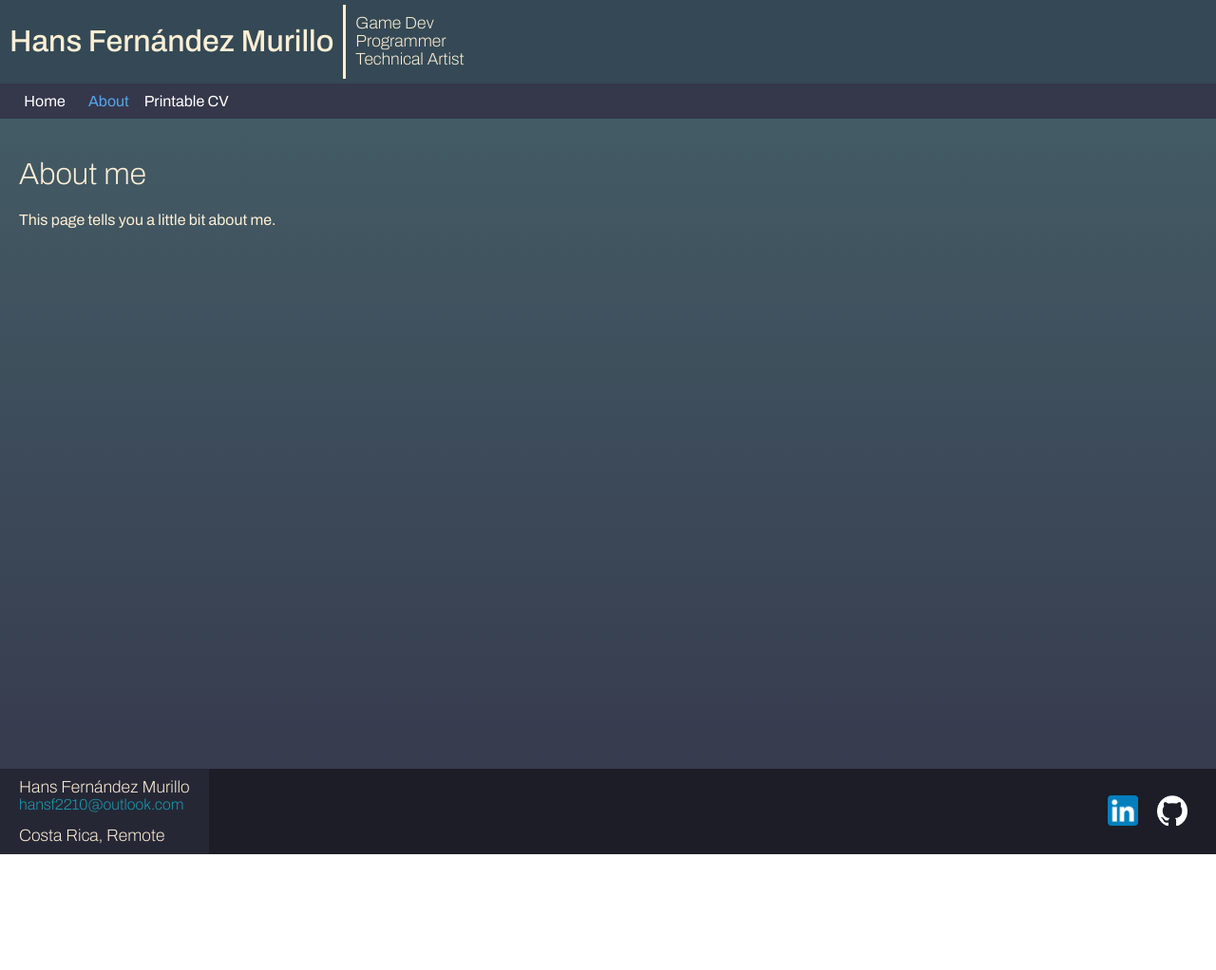
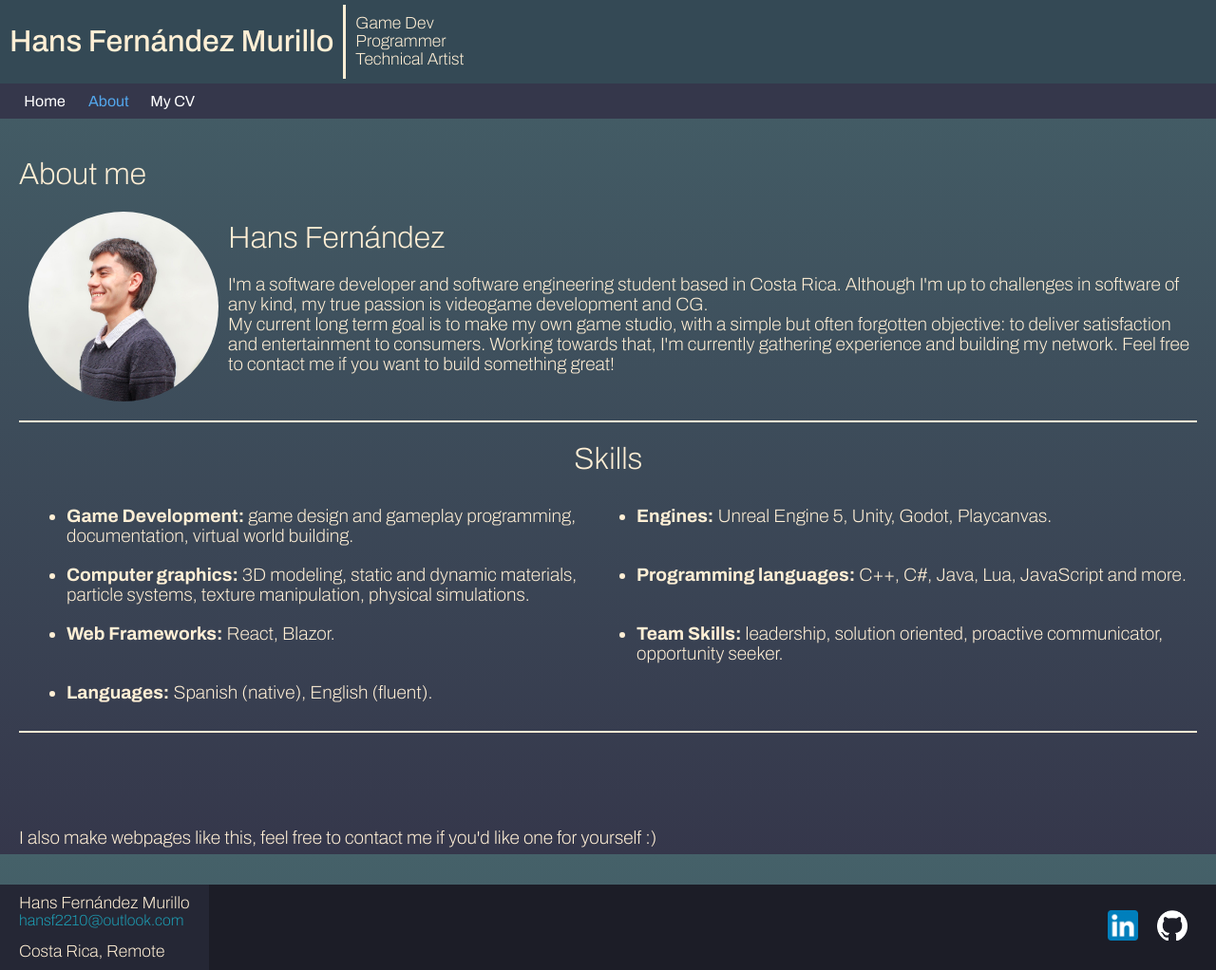
Before and after one commit to hansfdev/myportfolio, a Jekyll site: the page built from about.md, in a window 1280 px wide. Shown: the whole page at 95% size. Built offline with Jekyll 4.4.1, drawn with Linux system fonts in a browser that asks for light colours; before the commit the page ends 900 px from its top, so only the background shows below that.

Commit message:
added about section

```diff
--- a/_includes/navigation.html
+++ b/_includes/navigation.html
@@ -12,6 +12,6 @@
         {% for item in site.data.navigation %}
             <a href="{{ item.link | relative_url}}" {% if page.url == item.link  %}class="current"{% endif %}>{{ item.name }}</a>
         {% endfor %}
-        <a href="{{'/assets/files/CV_Hans.pdf' | relative_url}}">Printable CV</a>
+        <a href="{{'/assets/files/CV_Hans.pdf' | relative_url}}">My CV</a>
     </nav>
 </div>
--- a/_sass/main.scss
+++ b/_sass/main.scss
@@ -327,6 +327,49 @@ nav a:active {
   margin: 20px;
 }
 
+.profile-info-container{
+  display: flex;
+  flex-wrap: wrap;
+  width: 100%;
+  justify-content: center;
+}
+
+.profile-pic{
+  flex: 1 2 200px;
+  max-width: 200px;
+  border-radius: 100%;
+  margin-top: auto;
+  margin-bottom: auto;
+  margin-left: 10px;
+  margin-right: 10px;
+}
+
+.profile-info-container div{
+  vertical-align: top;
+  flex: 1 1 400px;
+  margin: 10px 0px auto 0px;
+}
+
+.profile-info-container h1{
+  margin-top: auto;
+}
+
+.skill-list{
+  display: flex;
+  flex-wrap: wrap;
+  justify-content: center;
+  max-width: 100%;
+  margin-left: auto;
+  margin-right: auto;
+}
+
+.skill-list li{
+  flex: 1 0;
+  min-width: max(40%, 300px);
+  margin: 10px;
+  text-align: left;
+}
+
 @media (min-width: 1200px) {
   nav{
     text-align: left;
--- a/about.md
+++ b/about.md
@@ -4,5 +4,24 @@ title: About
 ---
 <div class="maincontent">
     <h1>About me</h1>
-    This page tells you a little bit about me.
+    <div class="profile-info-container">
+        <img src="{{'/assets/images/profile-pic.jpg' | relative_url }}" class="profile-pic">
+        <div>
+            <h1>Hans Fernández</h1>
+            <p>I'm a software developer and software engineering student based in Costa Rica. Although I'm up to challenges in software of any kind, my true passion is videogame development and CG. <br> My current long term goal is to make my own game studio, with a simple but often forgotten objective: to deliver satisfaction and entertainment to consumers. Working towards that, I'm currently gathering experience and building my network. Feel free to contact me if you want to build something great!</p>
+        </div>
+    </div>
+    <hr style="border: 1px solid; margin-top: 20px;"/>
+    <h1 style="text-align: center;">Skills</h1>
+    <ul class="skill-list">
+        <li><b>Game Development:</b> game design and gameplay programming, documentation, virtual world building.</li>
+        <li><b>Engines:</b> Unreal Engine 5, Unity, Godot, Playcanvas.</li>
+        <li><b>Computer graphics:</b> 3D modeling, static and dynamic materials, particle systems, texture manipulation, physical simulations.</li>
+        <li><b>Programming languages:</b> C++, C#, Java, Lua, JavaScript and more.</li>
+        <li><b>Web Frameworks:</b> React, Blazor.</li>
+        <li><b>Team Skills:</b> leadership, solution oriented, proactive communicator, opportunity seeker.</li>
+        <li><b>Languages:</b> Spanish (native), English (fluent).</li>
+    </ul>
+    <hr style="border: 1px solid; margin-top: 20px;"/>
+    <p style="margin-top: 100px;">I also make webpages like this, feel free to contact me if you'd like one for yourself :)</p>
 </div>
```
Also changed, not shown: assets/images/profile-pic.jpg (added).
